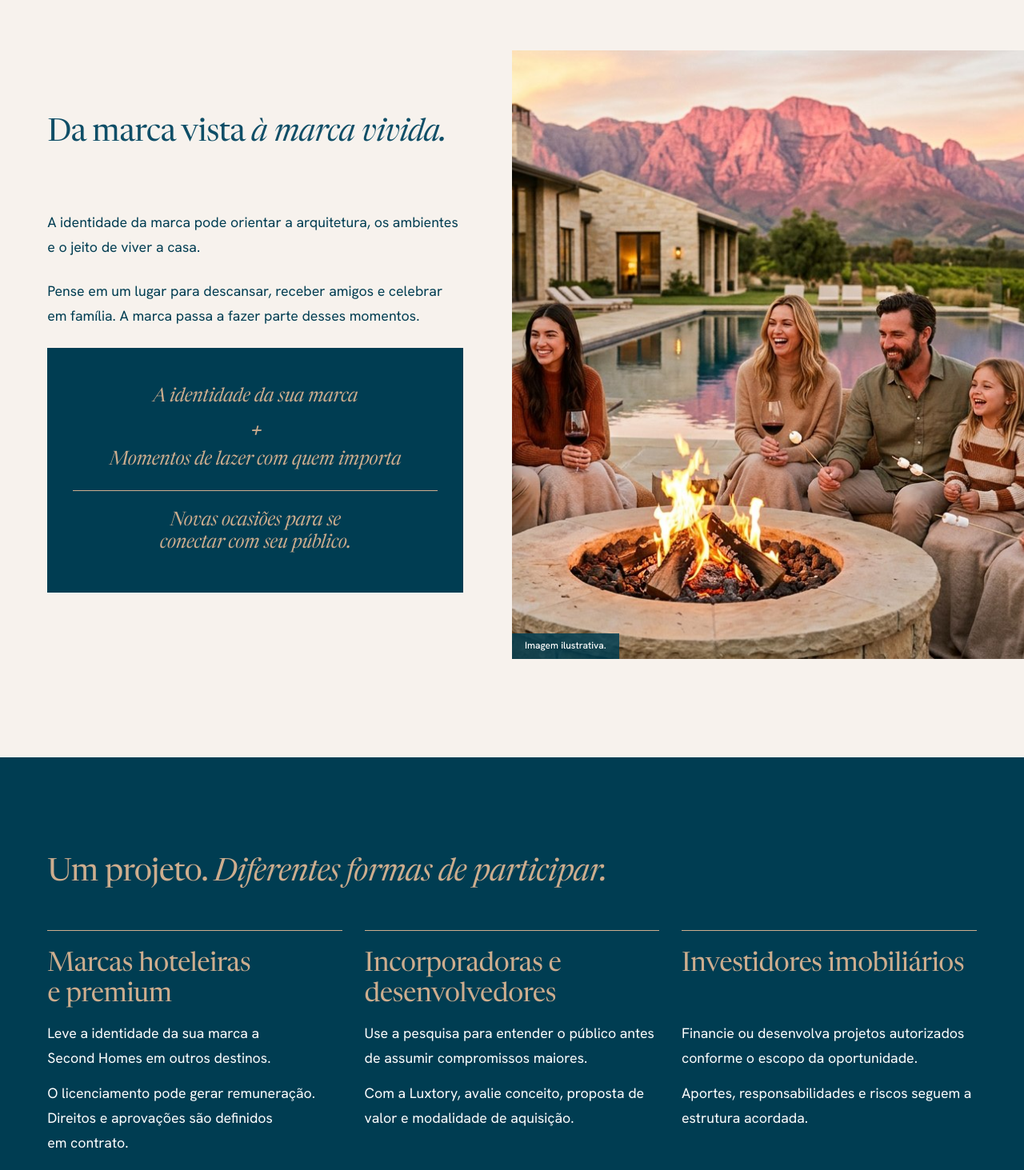
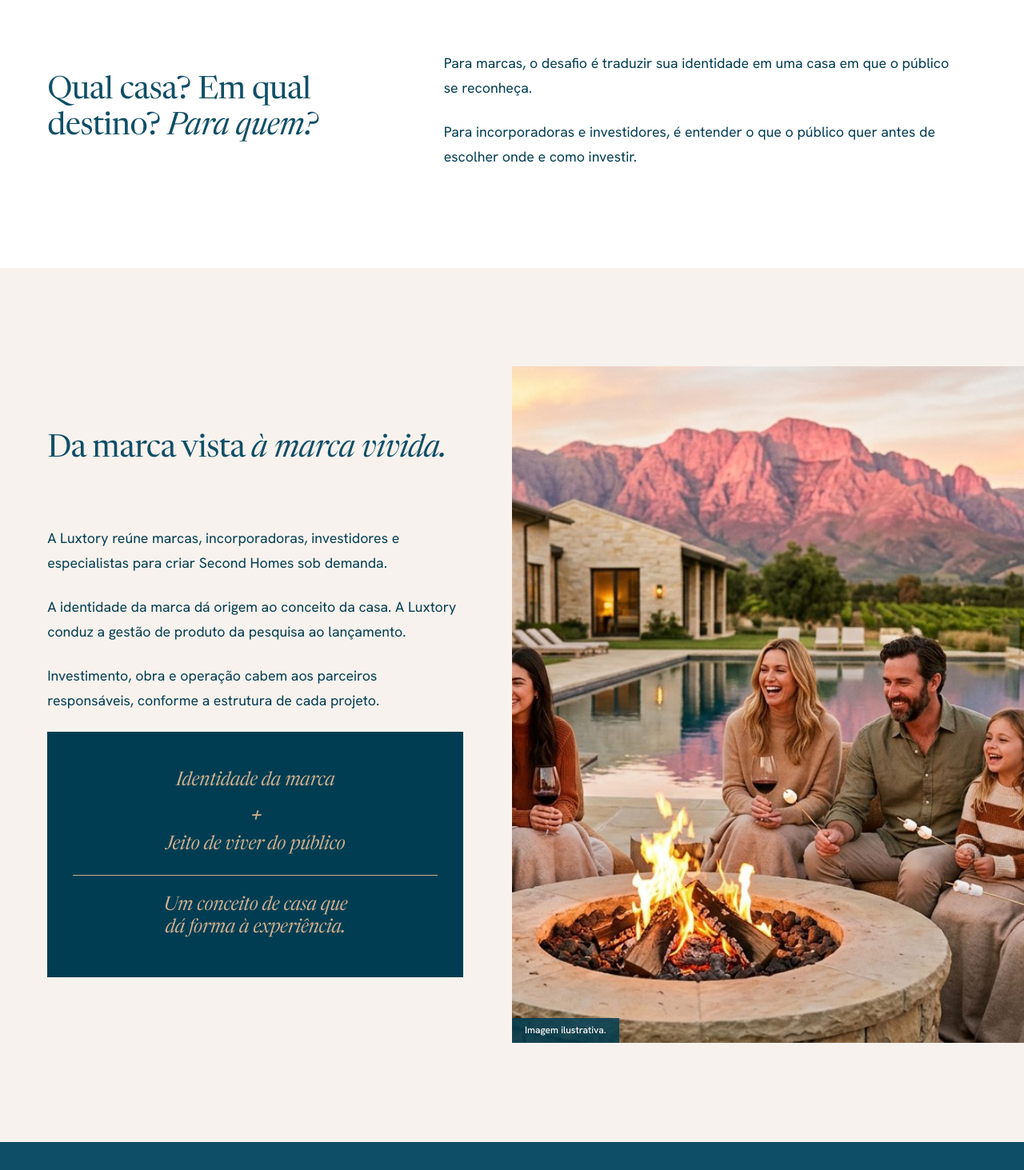
Before and after one commit to Luxtory/Branded-Second-Home, a Next.js app: page /Second-Home-Development in a window 1280 px wide. Shown: the part 860-2323 px from the top of the page at 80% size. Built offline with nearby package versions, Linux system fonts and the light colour scheme.

Commit message:
feat: aplica os 5Ps a Second Home Development [BR-076] [REQ-100]

```diff
--- a/src/features/catalog/presentation/i18n/second-home-development-pt-br.ts
+++ b/src/features/catalog/presentation/i18n/second-home-development-pt-br.ts
@@ -3,10 +3,11 @@ export const secondHomeDevelopmentMessages = {
   metadata: {
     title: 'Second Home Development | Luxtory',
     description:
-      'Desenvolvimento sob demanda de Second Homes Owner e Co-Owner. A Luxtory conecta marcas, incorporadoras e especialistas, da pesquisa ao lançamento.',
+      'Second Homes sob demanda nas modalidades Owner e Co-Owner. A Luxtory conecta marcas, incorporadoras e investidores, da pesquisa ao lançamento.',
     siteName: 'Luxtory',
   },
   nav: {
+    modalities: 'Owner e Co-Owner',
     steps: 'Como funciona',
     roles: 'Papéis e governança',
     questions: 'Dúvidas',
@@ -17,47 +18,55 @@ export const secondHomeDevelopmentMessages = {
     name: 'Second Home Development',
     title: { lead: 'Second Homes extraordinárias. ', turn: 'Desenvolvidas sob demanda.' },
     paragraphs: [
-      'Conectamos marcas, incorporadoras e especialistas para criar Second Homes.',
-      'A Luxtory dirige o produto, da pesquisa ao lançamento, em projetos Owner e Co-Owner.',
+      'Uma marca que faz parte das férias dos clientes. Um conceito de casa que pode ganhar vida em novos destinos.',
+      'A Luxtory une marcas, incorporadoras e investidores em projetos Owner e Co-Owner.',
     ],
     action: 'Conversar sobre uma oportunidade',
+  },
+  opportunity: {
+    title: { lead: 'Qual casa? Em qual destino? ', turn: 'Para quem?' },
+    paragraphs: [
+      'Para marcas, o desafio é traduzir sua identidade em uma casa em que o público se reconheça.',
+      'Para incorporadoras e investidores, é entender o que o público quer antes de escolher onde e como investir.',
+    ],
   },
   experience: {
     title: { lead: 'Da marca vista ', turn: 'à marca vivida.' },
     paragraphs: [
-      'A identidade da marca pode orientar a arquitetura, os ambientes e o jeito de viver a casa.',
-      'Pense em um lugar para descansar, receber amigos e celebrar em família. A marca passa a fazer parte desses momentos.',
+      'A Luxtory reúne marcas, incorporadoras, investidores e especialistas para criar Second Homes sob demanda.',
+      'A identidade da marca dá origem ao conceito da casa. A Luxtory conduz a gestão de produto da pesquisa ao lançamento.',
+      'Investimento, obra e operação cabem aos parceiros responsáveis, conforme a estrutura de cada projeto.',
     ],
     photoAlt: 'Família reunida ao redor de uma fogueira em uma casa de lazer.',
     equation: {
-      first: 'A identidade da sua marca',
-      second: 'Momentos de lazer com quem importa',
-      result: 'Novas ocasiões para se conectar com seu público.',
+      first: 'Identidade da marca',
+      second: 'Jeito de viver do público',
+      result: 'Um conceito de casa que dá forma à experiência.',
     },
   },
   partners: {
     title: { lead: 'Um projeto. ', turn: 'Diferentes formas de participar.' },
     items: [
       {
-        title: 'Marcas hoteleiras e premium',
+        title: 'Marcas hoteleiras e outras marcas consolidadas',
         paragraphs: [
-          'Leve a identidade da sua marca a Second Homes em outros destinos.',
+          'Leve a identidade da sua marca a novos destinos e aos momentos de lazer dos seus clientes.',
           'O licenciamento pode gerar remuneração. Direitos e aprovações são definidos em contrato.',
-          'A realização cabe aos parceiros. A operação hoteleira é uma decisão à parte.',
+          'Os parceiros realizam o projeto. A operação hoteleira é uma decisão à parte.',
         ],
       },
       {
         title: 'Incorporadoras e desenvolvedores',
         paragraphs: [
-          'Use a pesquisa para entender o público antes de assumir compromissos maiores.',
-          'Com a Luxtory, avalie conceito, proposta de valor e modalidade de aquisição.',
-          'Leve os diferenciais do projeto aos materiais e argumentos de lançamento.',
+          'Use a pesquisa para tomar decisões de produto antes de investir na obra.',
+          'Desenvolva um conceito de casa e avalie a modalidade mais adequada ao público.',
+          'Leve os diferenciais do projeto aos materiais e argumentos de venda.',
         ],
       },
       {
         title: 'Investidores imobiliários',
         paragraphs: [
-          'Financie ou desenvolva projetos autorizados conforme o escopo da oportunidade.',
+          'Avalie onde financiar ou desenvolver projetos com conceito e público definidos.',
           'Aportes, responsabilidades e riscos seguem a estrutura acordada.',
           'O investidor pode ter margem própria na comercialização, conforme seus direitos.',
         ],
@@ -69,15 +78,15 @@ export const secondHomeDevelopmentMessages = {
     items: [
       {
         title: 'Patrimônio',
-        text: 'Um lugar seu, com propriedade integral ou participação na empresa proprietária do imóvel, conforme a modalidade.',
+        text: 'A casa inteira ou uma participação na empresa proprietária, com Direito de Uso.',
       },
       {
         title: 'Liberdade',
-        text: 'A modalidade pode ser escolhida entre as opções do projeto, conforme o perfil de uso e os recursos de cada comprador.',
+        text: 'Indique onde quer ter sua casa de lazer e a modalidade que prefere. O projeto depende da viabilidade no destino.',
       },
       {
         title: 'Pertencimento',
-        text: 'Uma casa alinhada ao seu estilo de vida. Um lugar para voltar, receber quem ama e criar suas próprias histórias.',
+        text: 'Uma casa alinhada ao seu jeito de viver, com o padrão de qualidade acordado com as empresas parceiras.',
       },
     ],
     acquisitionTitle: 'Formas de aquisição',
@@ -85,18 +94,35 @@ export const secondHomeDevelopmentMessages = {
       {
         title: 'Owner',
         paragraphs: [
-          'O comprador adquire a propriedade integral da Second Home.',
-          'Pode contratar a administração profissional do imóvel.',
+          'Você adquire a propriedade integral da Second Home.',
+          'Você pode personalizar os elementos permitidos pelo conceito da casa.',
+          'A gestão profissional pode ser contratada.',
         ],
       },
       {
         title: 'Co-Owner',
         paragraphs: [
-          'O comprador adquire uma Ação na SPE, a empresa proprietária do imóvel, com Direito de Uso.',
-          'A administração profissional é obrigatória. O uso segue o calendário e as regras do imóvel.',
+          'Você adquire uma Ação na SPE, a empresa proprietária do imóvel, com Direito de Uso.',
+          'A casa segue o padrão da Home Edition, a configuração aprovada do projeto.',
+          'A gestão profissional é obrigatória.',
         ],
       },
     ],
+    coOwnerExample: {
+      title: 'Co-Owner na prática',
+      intro: 'O exemplo considera oito Ações iguais, uma por acionista, em um ano civil completo.',
+      figures: [
+        { label: 'Participação', value: '1/8 (12,5%)' },
+        { label: 'Direito de Uso anual', value: '44 dias' },
+        { label: 'Alta / Super Alta', value: 'Até 12 dias' },
+        { label: 'Média / Baixa', value: 'Até 32 dias' },
+      ],
+      calendar: [
+        'Alta / Super Alta inclui janeiro, julho, dezembro e a janela de 10 dias do Carnaval.',
+        'Média / Baixa corresponde às demais datas. Cada grupo tem seu próprio saldo.',
+        'O acesso ao calendário começa por sorteio. A ordem muda a cada ano e você escolhe entre as datas disponíveis.',
+      ],
+    },
     commitments: 'Despesas, direitos e responsabilidades seguem a estrutura de cada imóvel.',
     club: [
       'O Luxtory Club pode ampliar as experiências em outros destinos.',
@@ -105,30 +131,28 @@ export const secondHomeDevelopmentMessages = {
     clubLink: 'Conheça o Luxtory Club',
   },
   model: {
-    title: { lead: 'Desenvolvimento ', turn: 'sob demanda.' },
-    intro:
-      'No modelo descentralizado, a Luxtory dirige o produto e articula os parceiros responsáveis por investir, estruturar e realizar cada projeto.',
+    title: { lead: 'Como o público ', turn: 'orienta o projeto.' },
+    intro: 'A Luxtory escuta o público em duas etapas, do conceito da casa à escolha dos destinos.',
     items: [
       {
-        title: 'Da demanda ao projeto',
+        title: 'O que a pesquisa revela',
         paragraphs: [
-          'A pesquisa orienta as escolhas de produto e a decisão de investimento.',
-          'Cada projeto avança com viabilidade, capital, estrutura jurídica e autorizações.',
+          'Conversamos com o público para saber se o conceito combina com seu jeito de usar uma casa de lazer.',
+          'As respostas ajudam a decidir o que desenvolver antes de assumir compromissos de obra.',
         ],
       },
       {
-        title: 'Em diferentes destinos',
+        title: 'O que o interesse revela',
         paragraphs: [
-          'A realização pode ocorrer em condomínios de lazer por parceria ou em outros locais compatíveis.',
-          'Cada replicação depende dos direitos, das aprovações e da viabilidade no destino.',
+          'Com a configuração da casa publicada, o interessado indica o destino e a modalidade desejados.',
+          'A Luxtory cruza essas preferências com a viabilidade em condomínios de lazer e outros locais compatíveis.',
         ],
       },
     ],
   },
   steps: {
     title: { lead: 'Da primeira hipótese ', turn: 'ao produto no mercado.' },
-    intro:
-      'A Luxtory conduz o Product Management. O percurso segue a fase e o escopo de cada projeto.',
+    intro: 'A Luxtory conduz a gestão de produto conforme a fase e o escopo de cada projeto.',
     items: [
       {
         title: 'Discovery e oportunidade',
@@ -171,8 +195,7 @@ export const secondHomeDevelopmentMessages = {
       },
     ],
     note: [
-      'O Discovery testa hipóteses de demanda.',
-      'O comprador pode manifestar interesse após a publicação da Home Edition. A aquisição é formalizada em uma etapa posterior.',
+      'A manifestação de interesse abre uma conversa. A aquisição é formalizada depois da estruturação da Second Home.',
     ],
   },
   roles: {
@@ -232,15 +255,15 @@ export const secondHomeDevelopmentMessages = {
       },
     ],
     affiliation: {
-      question: 'Já tenho imóveis para apresentar à Luxtory. Por onde começo?',
-      answer:
-        'Second Home Partners trata da afiliação de imóveis existentes ou em desenvolvimento.',
+      question: 'Já tenho um imóvel pronto ou em desenvolvimento. Por onde começo?',
+      answer: 'Para afiliar seu imóvel à Luxtory, o caminho é Second Home Partners.',
       link: 'Conheça Second Home Partners',
     },
   },
   contact: {
     title: { lead: 'Vamos conversar ', turn: 'sobre sua oportunidade.' },
-    intro: 'Conte o que você quer desenvolver, onde fica o projeto e em que fase ele está.',
+    intro:
+      'Apresente sua marca, o local que tem em mente ou o tipo de projeto em que quer investir.',
     privacy:
       'A Luxtory usa os dados do contato para analisar a oportunidade e responder à sua mensagem.',
   },
--- a/src/features/catalog/presentation/second-home-development/page.module.css
+++ b/src/features/catalog/presentation/second-home-development/page.module.css
@@ -1,4 +1,21 @@
+.opportunity {
+  row-gap: var(--lx-space-6);
+}
+
+.opportunity > :global(.lx-section-head) {
+  margin-bottom: 0;
+}
+
 @media (min-width: 64rem) {
+  .coOwnerFigures {
+    grid-template-columns: repeat(4, minmax(0, 1fr));
+  }
+
+  .coOwnerFigures > div {
+    padding-top: 0;
+    border-top: 0;
+  }
+
   .partnerCards {
     row-gap: var(--lx-space-4);
   }
--- a/src/features/catalog/presentation/second-home-development/page.tsx
+++ b/src/features/catalog/presentation/second-home-development/page.tsx
@@ -15,13 +15,14 @@ import { secondHomeDevelopmentPaths } from './paths';
 
 const sections = {
   opening: 'inicio',
+  opportunity: 'oportunidade',
   experience: 'brand-experience',
-  partners: 'parceiros',
+  model: 'sob-demanda',
   living: 'para-quem-vive',
-  model: 'sob-demanda',
   steps: 'como-funciona',
   roles: 'governanca',
   faq: 'perguntas',
+  partners: 'parceiros',
   contact: secondHomeDevelopmentPaths.contact,
 } as const;
 
@@ -47,7 +48,9 @@ function SectionHeading({
 }
 
 export function SecondHomeDevelopmentPage() {
-  const { hero, experience, partners, living, model, steps, roles, faq, contact } = text;
+  const { hero, opportunity, experience, model, living, steps, roles, faq, partners, contact } =
+    text;
+  const { coOwnerExample } = living;
   const questions: readonly {
     readonly question: string;
     readonly answer: string;
@@ -59,6 +62,7 @@ export function SecondHomeDevelopmentPage() {
       homeHref={secondHomeDevelopmentPaths.home}
       labels={discoveryMessages.site}
       navItems={[
+        { href: `#${sections.living}`, label: text.nav.modalities, current: false },
         { href: `#${sections.steps}`, label: text.nav.steps, current: false },
         { href: `#${sections.roles}`, label: text.nav.roles, current: false },
         { href: `#${sections.faq}`, label: text.nav.questions, current: false },
@@ -98,6 +102,20 @@ export function SecondHomeDevelopmentPage() {
       </section>
 
       <section
+        id={sections.opportunity}
+        className="lx-section"
+        data-surface="white"
+        aria-labelledby={titleId(sections.opportunity)}
+      >
+        <div className={`lx-container lx-columns lx-columns--5-7 ${styles.opportunity}`}>
+          <SectionHeading section={sections.opportunity} title={opportunity.title} />
+          <div className="lx-stack">
+            <Paragraphs lines={opportunity.paragraphs} />
+          </div>
+        </div>
+      </section>
+
+      <section
         id={sections.experience}
         className="lx-section"
         data-surface="wash"
@@ -130,21 +148,21 @@ export function SecondHomeDevelopmentPage() {
       </section>
 
       <section
-        id={sections.partners}
+        id={sections.model}
         className="lx-section"
-        data-surface="deep"
-        aria-labelledby={titleId(sections.partners)}
+        data-surface="blue"
+        aria-labelledby={titleId(sections.model)}
       >
         <div className="lx-container">
-          <SectionHeading section={sections.partners} title={partners.title} />
-          <ul className={`lx-siblings lx-siblings--trio ${styles.partnerCards}`} role="list">
-            {partners.items.map((partner) => (
-              <li key={partner.title} className="lx-siblings__item lx-stack">
-                <h3 className="lx-display-m">{partner.title}</h3>
-                <Paragraphs lines={partner.paragraphs} />
-              </li>
+          <SectionHeading section={sections.model} title={model.title} intro={model.intro} />
+          <div className="lx-comparison lx-comparison--divided">
+            {model.items.map((item) => (
+              <div key={item.title} className="lx-comparison__item lx-stack">
+                <h3 className="lx-display-m">{item.title}</h3>
+                <Paragraphs lines={item.paragraphs} />
+              </div>
             ))}
-          </ul>
+          </div>
         </div>
       </section>
 
@@ -174,29 +192,35 @@ export function SecondHomeDevelopmentPage() {
                 </div>
               ))}
             </div>
+            <div id="exemplo-co-owner" className="lx-figures__item">
+              <div className="lx-stack">
+                <h4 className="lx-display-m">{coOwnerExample.title}</h4>
+                <p className="lx-body">{nb(coOwnerExample.intro)}</p>
+              </div>
+              <dl className={`lx-figures__data ${styles.coOwnerFigures}`}>
+                {coOwnerExample.figures.map(({ label, value }, index) => (
+                  <div key={label}>
+                    <dt>{nb(label)}</dt>
+                    <dd
+                      className={
+                        index === 1
+                          ? 'lx-figures__value lx-figures__value--primary'
+                          : 'lx-figures__value'
+                      }
+                    >
+                      {nb(value)}
+                    </dd>
+                  </div>
+                ))}
+              </dl>
+              <div className="lx-stack">
+                <Paragraphs lines={coOwnerExample.calendar} />
+              </div>
+            </div>
             <Paragraphs lines={[living.commitments, ...living.club]} />
             {isPublicSiteOpen() && (
               <ActionLink href={discoveryPaths.howItWorks} label={living.clubLink} />
             )}
-          </div>
-        </div>
-      </section>
-
-      <section
-        id={sections.model}
-        className="lx-section"
-        data-surface="blue"
-        aria-labelledby={titleId(sections.model)}
-      >
-        <div className="lx-container">
-          <SectionHeading section={sections.model} title={model.title} intro={model.intro} />
-          <div className="lx-comparison lx-comparison--divided">
-            {model.items.map((item) => (
-              <div key={item.title} className="lx-comparison__item lx-stack">
-                <h3 className="lx-display-m">{item.title}</h3>
-                <Paragraphs lines={item.paragraphs} />
-              </div>
-            ))}
           </div>
         </div>
       </section>
@@ -269,6 +293,33 @@ export function SecondHomeDevelopmentPage() {
       </section>
 
       <section
+        id={sections.partners}
+        className="lx-section"
+        data-surface="deep"
+        aria-labelledby={titleId(sections.partners)}
+      >
+        <div className="lx-container">
+          <SectionHeading section={sections.partners} title={partners.title} />
+          <ul className={`lx-siblings lx-siblings--trio ${styles.partnerCards}`} role="list">
+            {partners.items.map((partner) => (
+              <li key={partner.title} className="lx-siblings__item lx-stack">
+                <h3 className="lx-display-m">{partner.title}</h3>
+                <Paragraphs lines={partner.paragraphs} />
+              </li>
+            ))}
+          </ul>
+          <div className="lx-section-closing">
+            <ActionLink
+              href={`#${sections.contact}`}
+              label={hero.action}
+              primary
+              icon="arrow-down"
+            />
+          </div>
+        </div>
+      </section>
+
+      <section
         id={sections.contact}
         className="lx-section"
         data-surface="white"
```
Also changed, not shown: 2 other files (tests, documents, lock files or other folders).
